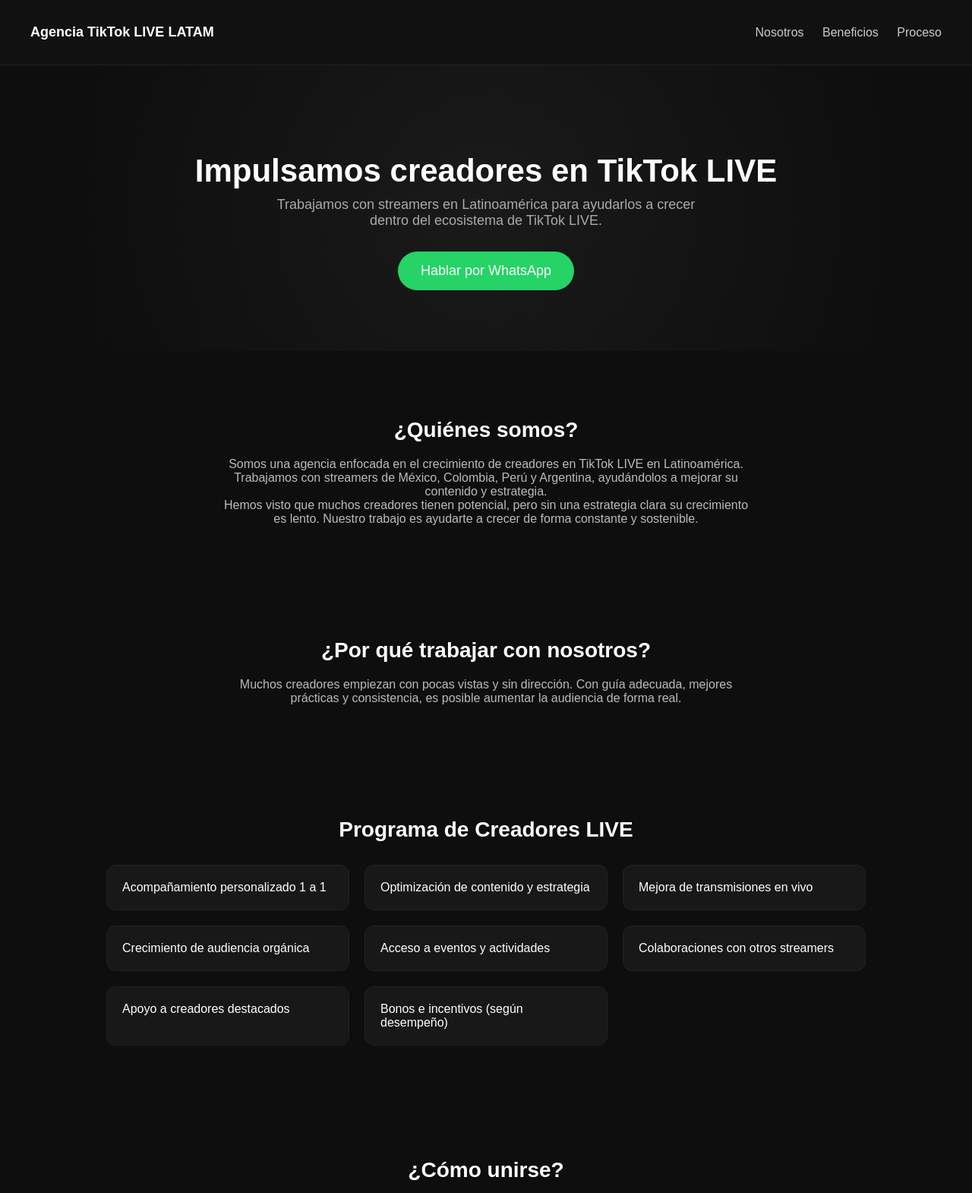
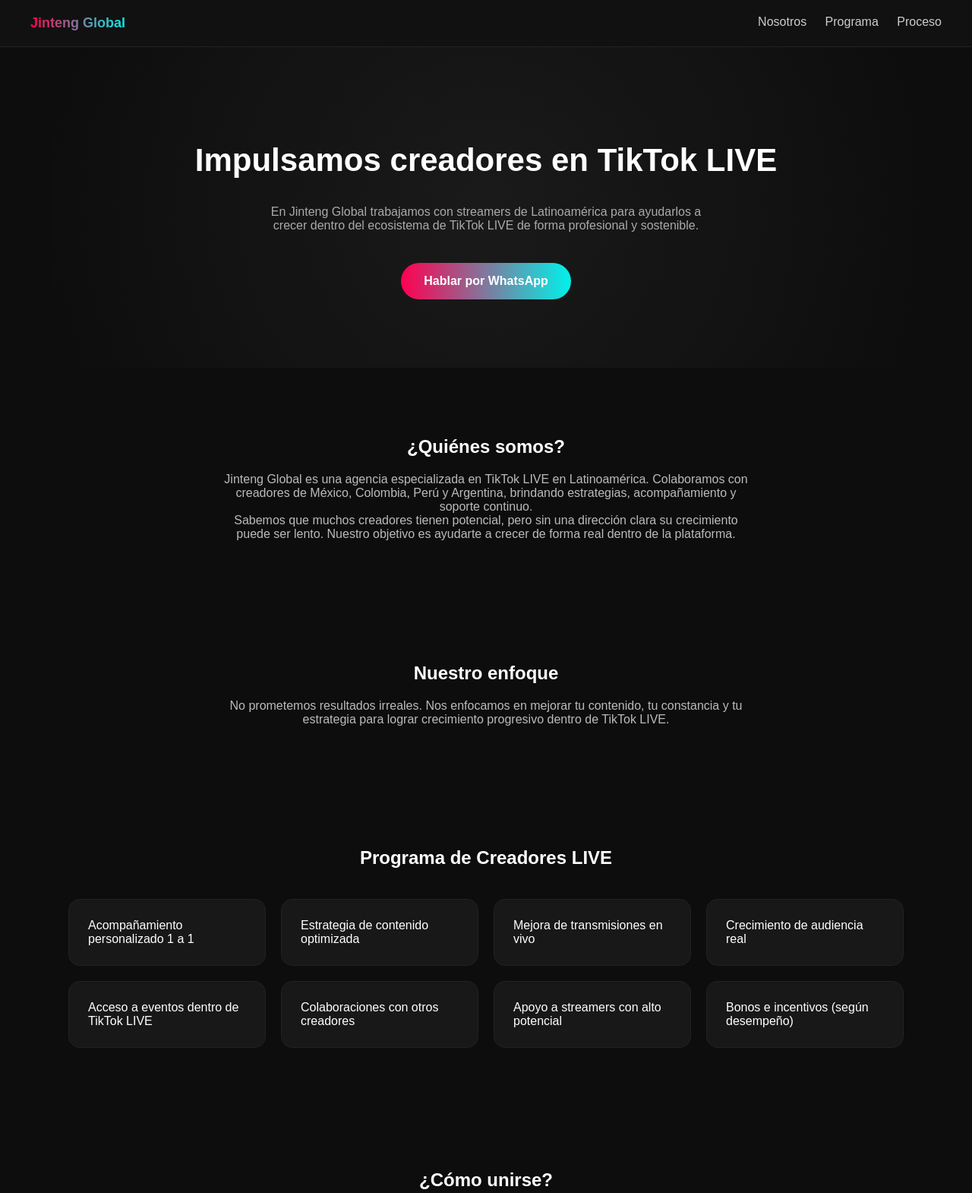
Before and after one commit to jintengglobal/jintengglobal, a plain HTML site: page index.html in a window 1280 px wide. Shown: the top 1570 px of the page at 76% size. Drawn offline with Linux system fonts and the light colour scheme.

Commit message:
Update index.html

```diff
--- a/index.html
+++ b/index.html
@@ -3,210 +3,226 @@
 <head>
 <meta charset="UTF-8">
 <meta name="viewport" content="width=device-width, initial-scale=1.0">
-<title>Agencia TikTok LIVE Latinoamérica</title>
+<title>Jinteng Global | TikTok LIVE Agency</title>
 
 <style>
 body {
     margin: 0;
     font-family: Arial, sans-serif;
-    background: #0e0e0e;
+    background: #0d0d0d;
     color: white;
 }
 
+/* NAVBAR */
 header {
     display: flex;
     justify-content: space-between;
     padding: 20px 40px;
     background: #111;
-    align-items: center;
     border-bottom: 1px solid #222;
 }
 
-header h1 {
+.logo {
+    font-weight: bold;
     font-size: 18px;
-    color: #fff;
+    background: linear-gradient(90deg, #ff0050, #00f2ea);
+    -webkit-background-clip: text;
+    -webkit-text-fill-color: transparent;
 }
 
-header a {
+nav a {
     color: #ccc;
+    margin-left: 20px;
     text-decoration: none;
-    margin-left: 20px;
 }
 
+nav a:hover {
+    color: white;
+}
+
+/* HERO */
 .hero {
     text-align: center;
-    padding: 80px 20px;
-    background: radial-gradient(circle at center, #1a1a1a, #0e0e0e);
+    padding: 90px 20px;
+    background: radial-gradient(circle at center, #1a1a1a, #0d0d0d);
 }
 
-.hero h2 {
+.hero h1 {
     font-size: 42px;
-    margin-bottom: 10px;
 }
 
 .hero p {
     color: #aaa;
     max-width: 600px;
-    margin: auto;
-    font-size: 18px;
+    margin: 20px auto;
 }
 
+/* BUTTON */
 .btn {
     display: inline-block;
-    margin-top: 30px;
     padding: 15px 30px;
-    background: #25D366;
+    border-radius: 30px;
+    background: linear-gradient(90deg, #ff0050, #00f2ea);
     color: white;
     text-decoration: none;
-    border-radius: 30px;
-    font-size: 18px;
+    margin-top: 20px;
+    font-weight: bold;
+    transition: 0.3s;
 }
 
+.btn:hover {
+    opacity: 0.85;
+}
+
+/* SECTION */
 section {
-    padding: 60px 20px;
-    max-width: 1000px;
+    padding: 70px 20px;
+    max-width: 1100px;
     margin: auto;
 }
 
-h3 {
+h2 {
     text-align: center;
     margin-bottom: 20px;
-    font-size: 28px;
 }
 
-.text-center {
+.text {
     text-align: center;
     color: #bbb;
     max-width: 700px;
     margin: auto;
 }
 
+/* GRID */
 .grid {
     display: grid;
     grid-template-columns: repeat(auto-fit, minmax(250px, 1fr));
     gap: 20px;
-    margin-top: 30px;
+    margin-top: 40px;
 }
 
 .card {
     background: #181818;
-    padding: 20px;
-    border-radius: 12px;
+    padding: 25px;
+    border-radius: 15px;
     border: 1px solid #222;
     transition: 0.3s;
 }
 
 .card:hover {
-    transform: translateY(-5px);
+    transform: translateY(-6px);
     background: #202020;
 }
 
+/* STEPS */
 .steps {
-    line-height: 2;
-    color: #ccc;
     max-width: 600px;
     margin: auto;
+    color: #ccc;
+    line-height: 2;
 }
 
-.footer {
+/* FOOTER */
+footer {
     text-align: center;
     padding: 30px;
-    color: #777;
+    color: #666;
     border-top: 1px solid #222;
 }
 </style>
+
 </head>
 
 <body>
 
 <header>
-    <h1>Agencia TikTok LIVE LATAM</h1>
-    <div>
+    <div class="logo">Jinteng Global</div>
+    <nav>
         <a href="#about">Nosotros</a>
-        <a href="#benefits">Beneficios</a>
+        <a href="#benefits">Programa</a>
         <a href="#process">Proceso</a>
-    </div>
+    </nav>
 </header>
 
 <section class="hero">
-    <h2>Impulsamos creadores en TikTok LIVE</h2>
+    <h1>Impulsamos creadores en TikTok LIVE</h1>
     <p>
-    Trabajamos con streamers en Latinoamérica para ayudarlos a crecer dentro del ecosistema de TikTok LIVE.
+    En Jinteng Global trabajamos con streamers de Latinoamérica para ayudarlos a crecer dentro del ecosistema de TikTok LIVE de forma profesional y sostenible.
     </p>
     <a href="https://wa.me/XXXXXXXXXXX" class="btn">Hablar por WhatsApp</a>
 </section>
 
 <section id="about">
-    <h3>¿Quiénes somos?</h3>
-    <p class="text-center">
-    Somos una agencia enfocada en el crecimiento de creadores en TikTok LIVE en Latinoamérica.
-    Trabajamos con streamers de México, Colombia, Perú y Argentina, ayudándolos a mejorar su contenido y estrategia.
+    <h2>¿Quiénes somos?</h2>
+    <p class="text">
+    Jinteng Global es una agencia especializada en TikTok LIVE en Latinoamérica.
+    Colaboramos con creadores de México, Colombia, Perú y Argentina, brindando estrategias, acompañamiento y soporte continuo.
     </p>
-    <p class="text-center">
-    Hemos visto que muchos creadores tienen potencial, pero sin una estrategia clara su crecimiento es lento.
-    Nuestro trabajo es ayudarte a crecer de forma constante y sostenible.
+    <p class="text">
+    Sabemos que muchos creadores tienen potencial, pero sin una dirección clara su crecimiento puede ser lento.
+    Nuestro objetivo es ayudarte a crecer de forma real dentro de la plataforma.
     </p>
 </section>
 
 <section>
-    <h3>¿Por qué trabajar con nosotros?</h3>
-    <p class="text-center">
-    Muchos creadores empiezan con pocas vistas y sin dirección.
-    Con guía adecuada, mejores prácticas y consistencia, es posible aumentar la audiencia de forma real.
+    <h2>Nuestro enfoque</h2>
+    <p class="text">
+    No prometemos resultados irreales. Nos enfocamos en mejorar tu contenido, tu constancia y tu estrategia para lograr crecimiento progresivo dentro de TikTok LIVE.
     </p>
 </section>
 
 <section id="benefits">
-    <h3>Programa de Creadores LIVE</h3>
+    <h2>Programa de Creadores LIVE</h2>
+
     <div class="grid">
         <div class="card">Acompañamiento personalizado 1 a 1</div>
-        <div class="card">Optimización de contenido y estrategia</div>
+        <div class="card">Estrategia de contenido optimizada</div>
         <div class="card">Mejora de transmisiones en vivo</div>
-        <div class="card">Crecimiento de audiencia orgánica</div>
-        <div class="card">Acceso a eventos y actividades</div>
-        <div class="card">Colaboraciones con otros streamers</div>
-        <div class="card">Apoyo a creadores destacados</div>
+        <div class="card">Crecimiento de audiencia real</div>
+        <div class="card">Acceso a eventos dentro de TikTok LIVE</div>
+        <div class="card">Colaboraciones con otros creadores</div>
+        <div class="card">Apoyo a streamers con alto potencial</div>
         <div class="card">Bonos e incentivos (según desempeño)</div>
     </div>
 </section>
 
 <section id="process">
-    <h3>¿Cómo unirse?</h3>
+    <h2>¿Cómo unirse?</h2>
     <div class="steps">
         <p>1. Envíanos tu perfil de TikTok</p>
         <p>2. Evaluamos tu contenido</p>
-        <p>3. Recibes invitación dentro de TikTok</p>
-        <p>4. Aceptas desde la app</p>
-        <p>5. Comienzas como creador partner</p>
+        <p>3. Recibes una invitación oficial dentro de TikTok</p>
+        <p>4. Aceptas desde la aplicación</p>
+        <p>5. Empiezas tu proceso como creador partner</p>
     </div>
 </section>
 
 <section>
-    <h3>Recomendaciones</h3>
-    <p class="text-center">
-    Durante el proceso, es importante mantener actividad en LIVE (mínimo 1 hora),
-    respetar las normas de TikTok y mantener contenido adecuado.
+    <h2>Recomendaciones</h2>
+    <p class="text">
+    Durante el proceso es importante mantener actividad en LIVE (mínimo 1 hora), respetar las normas de TikTok y mantener contenido adecuado.
     </p>
 </section>
 
 <section>
-    <h3>Soporte continuo</h3>
-    <p class="text-center">
-    Nuestro equipo está disponible para ayudarte en cualquier momento durante tu proceso.
+    <h2>Soporte continuo</h2>
+    <p class="text">
+    Nuestro equipo está disponible para ayudarte en cualquier momento.
+    Si decides salir del programa, puedes hacerlo sin penalización.
     </p>
 </section>
 
 <section class="hero">
-    <h2>Empieza hoy</h2>
+    <h1>Empieza hoy con Jinteng Global</h1>
     <p>
-    Puedes unirte sin riesgos. Si no estás satisfecho, puedes salir del programa sin penalización.
+    Si quieres crecer en TikTok LIVE con apoyo profesional, contáctanos ahora.
     </p>
     <a href="https://wa.me/XXXXXXXXXXX" class="btn">Contactar ahora</a>
 </section>
 
-<div class="footer">
-© 2026 Agencia TikTok LIVE LATAM
-</div>
+<footer>
+© 2026 Jinteng Global | TikTok LIVE Agency LATAM
+</footer>
 
 </body>
 </html>
```
